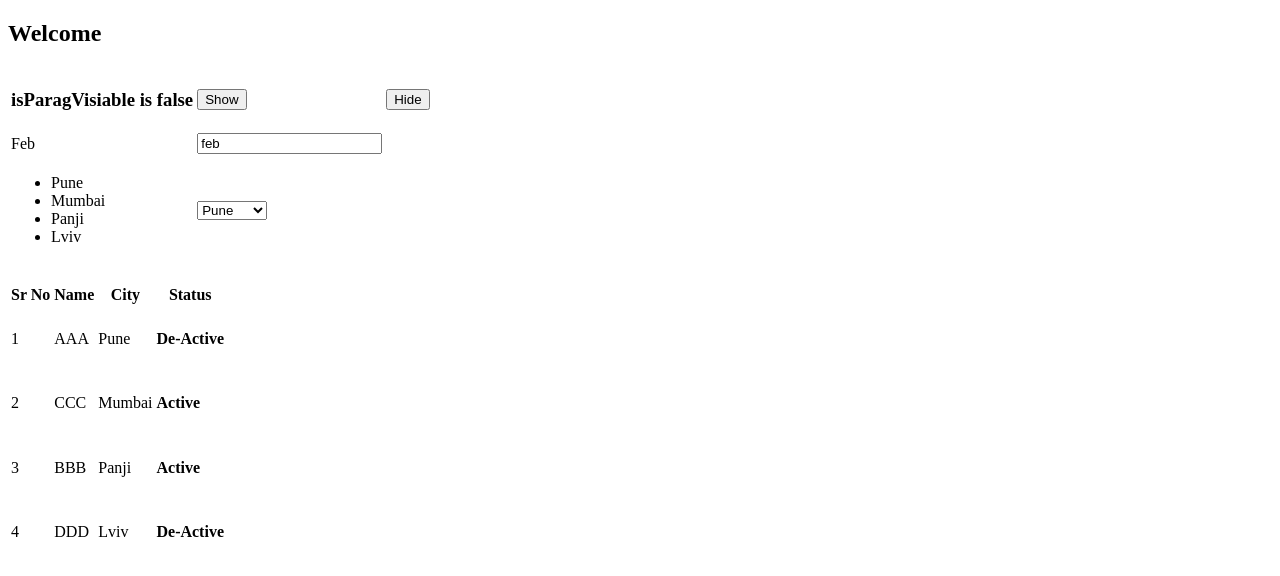
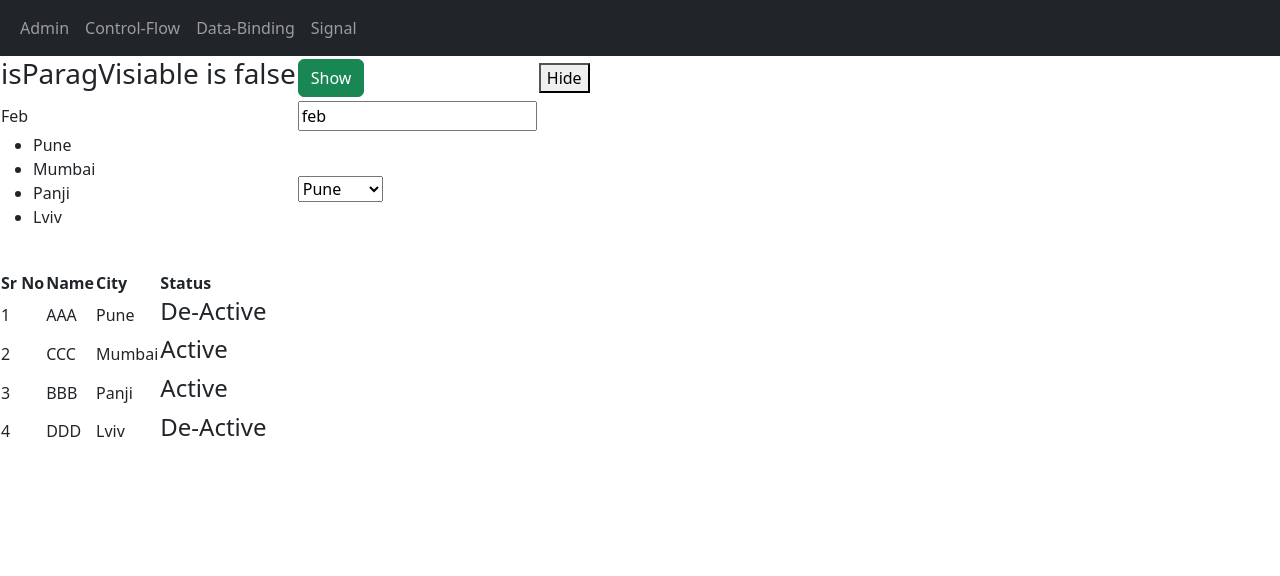
Before and after one commit to NeedGOOD/angular-20-test, an Angular app: page /control-flow-statment in a window 1280 px wide. Before the commit this address led to /. Shown: the top 576 px of the page. Built offline with nearby package versions, Linux system fonts and the light colour scheme.

Commit message:
feat: bootstrap and routing

```diff
--- a/angular.json
+++ b/angular.json
@@ -25,6 +25,7 @@
               }
             ],
             "styles": [
+              "./node_modules/bootstrap/dist/css/bootstrap.min.css",
               "src/styles.css"
             ]
           },
--- a/package.json
+++ b/package.json
@@ -26,6 +26,7 @@
     "@angular/forms": "^20.1.0",
     "@angular/platform-browser": "^20.1.0",
     "@angular/router": "^20.1.0",
+    "bootstrap": "^5.3.8",
     "rxjs": "~7.8.0",
     "tslib": "^2.3.0",
     "zone.js": "~0.15.0"
--- a/src/app/app.html
+++ b/src/app/app.html
@@ -1,3 +1,19 @@
-<h2>Welcome</h2>
-
-<app-control-flow></app-control-flow>
+<nav class="navbar navbar-expand-sm bg-dark navbar-dark">
+    <div class="container-fluid">
+        <ul class="navbar-nav">
+            <li class="nav-item">
+                <a class="nav-link" routerLink="admin">Admin</a>
+            </li>
+            <li class="nav-item">
+                <a class="nav-link" routerLink="control-flow-statment">Control-Flow</a>
+            </li>
+            <li class="nav-item">
+                <a class="nav-link" routerLink="data-binding">Data-Binding</a>
+            </li>
+            <li class="nav-item">
+                <a class="nav-link" routerLink="signal">Signal</a>
+            </li>
+        </ul>
+    </div>
+</nav>
+<router-outlet></router-outlet>
--- a/src/app/app.routes.ts
+++ b/src/app/app.routes.ts
@@ -1,3 +1,24 @@
 import { Routes } from '@angular/router';
+import { Admin } from './components/admin/admin';
+import { ControlFlow } from './components/control-flow/control-flow';
+import { DataBinding } from './components/data-binding/data-binding';
+import { SignalEx } from './components/signal-ex/signal-ex';
 
-export const routes: Routes = [];
+export const routes: Routes = [
+    {
+        path: 'admin',
+        component: Admin,
+    },
+    {
+        path: 'control-flow-statment',
+        component: ControlFlow,
+    },
+    {
+        path: 'data-binding',
+        component: DataBinding,
+    },
+    {
+        path: 'signal',
+        component: SignalEx,
+    },
+];
--- a/src/app/app.ts
+++ b/src/app/app.ts
@@ -1,5 +1,5 @@
 import { Component, signal } from '@angular/core';
-import { RouterOutlet } from '@angular/router';
+import { RouterLink, RouterOutlet } from '@angular/router';
 import { Admin } from "./components/admin/admin";
 import { User } from './components/user/user';
 import { DataBinding } from "./components/data-binding/data-binding";
@@ -8,7 +8,7 @@
 
 @Component({
   selector: 'app-root',
-  imports: [ControlFlow],
+  imports: [ControlFlow, RouterLink, RouterOutlet],
   templateUrl: './app.html',
   styleUrl: './app.css'
 })
--- a/src/app/components/control-flow/control-flow.html
+++ b/src/app/components/control-flow/control-flow.html
@@ -8,7 +8,7 @@
             }
         </td>
         <td>
-            <button (click)="showP()">Show</button>
+            <button class="btn btn-success" (click)="showP()">Show</button>
         </td>
         <td>
             <button (click)="hideP()">Hide</button>
```
Also changed, not shown: 1 other file (tests, documents, lock files or other folders).
